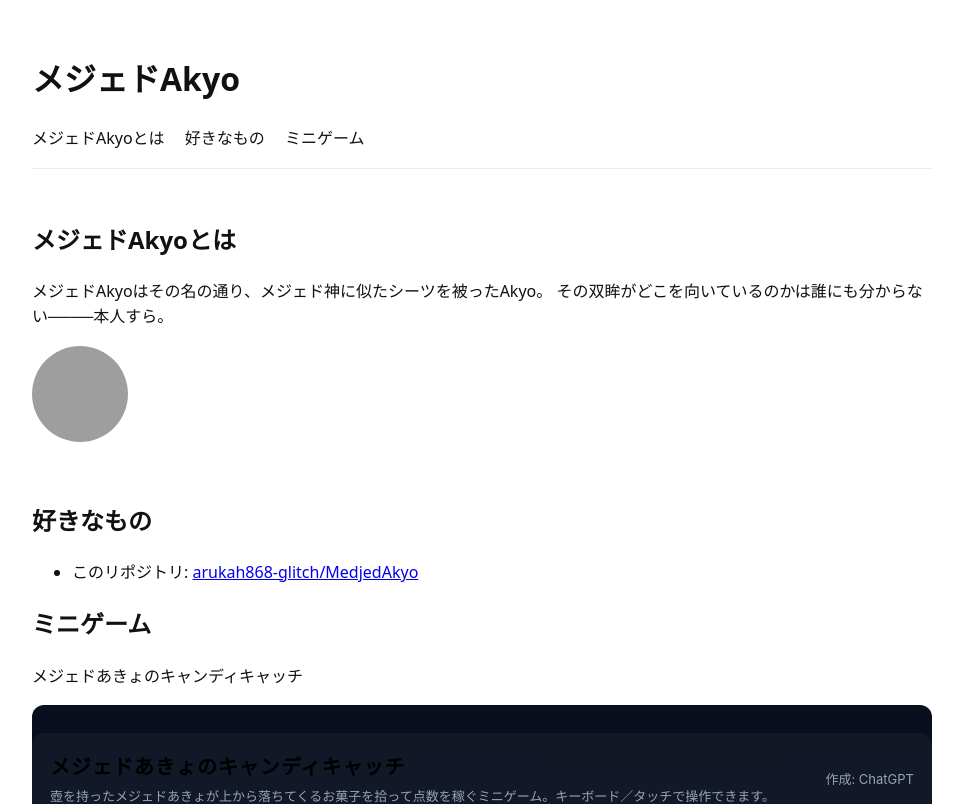
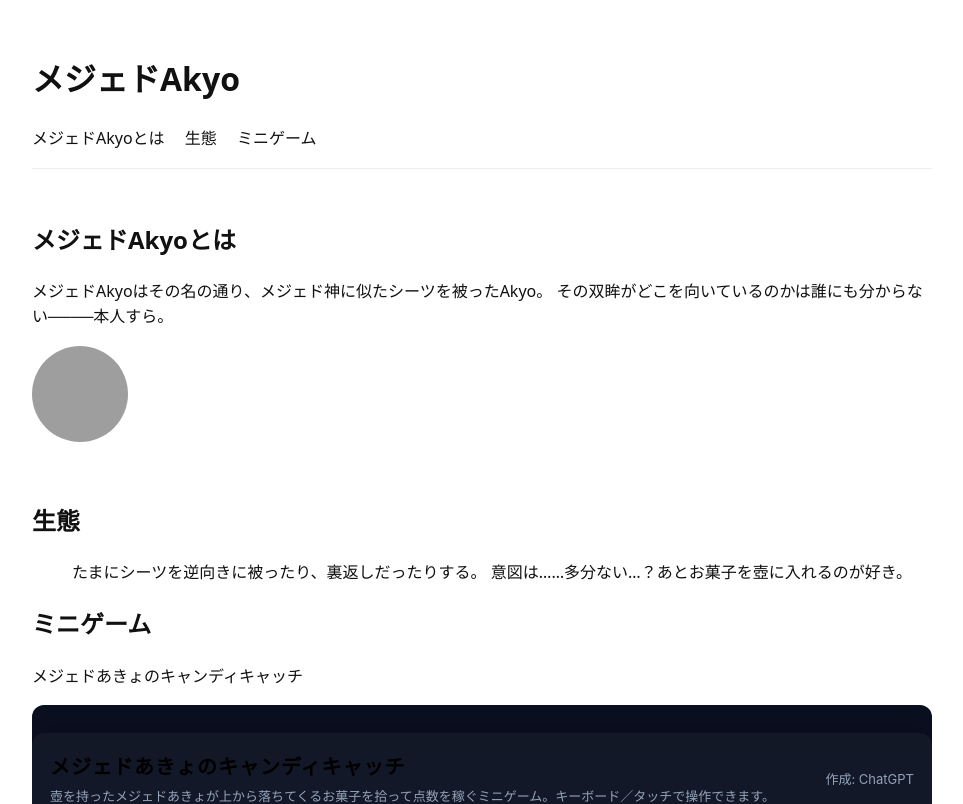
Before and after one commit to arukah868-glitch/MedjedAkyo, a plain HTML site: page index.html in a window 1280 px wide. Shown: the top 804 px of the page, without its empty margins (158-1121 px from the left). Drawn offline with Linux system fonts and the light colour scheme; grey boxes are pictures that could not be loaded; a web font is replaced by a local one.

Commit message:
Update index.html

```diff
--- a/index.html
+++ b/index.html
@@ -22,7 +22,7 @@
       <h1>メジェドAkyo</h1>
       <nav>
         <a href="#about">メジェドAkyoとは</a>
-        <a href="#works">好きなもの</a>
+        <a href="#works">生態</a>
         <a href="#contact">ミニゲーム</a>
       </nav>
     </header>
@@ -35,9 +35,10 @@
     </section>
 
     <section id="works">
-      <h2>好きなもの</h2>
+      <h2>生態</h2>
       <ul>
-        <li>このリポジトリ: <a href="https://github.com/arukah868-glitch/MedjedAkyo">arukah868-glitch/MedjedAkyo</a></li>
+        <p>たまにシーツを逆向きに被ったり、裏返しだったりする。</n>
+      意図は……多分ない…？あとお菓子を壺に入れるのが好き。</p>
       </ul>
     </section>
 
@@ -52,7 +53,7 @@
 </iframe>
     <footer>
       <p>© MedjedAkyo — 作成: 2025</p>
-      <p></p>
+      <p>当サイトはVRChat対応アバター"Akyo"の二次創作ファンサイトになります。</p>
     </footer>
   </div>
 </body>
```
